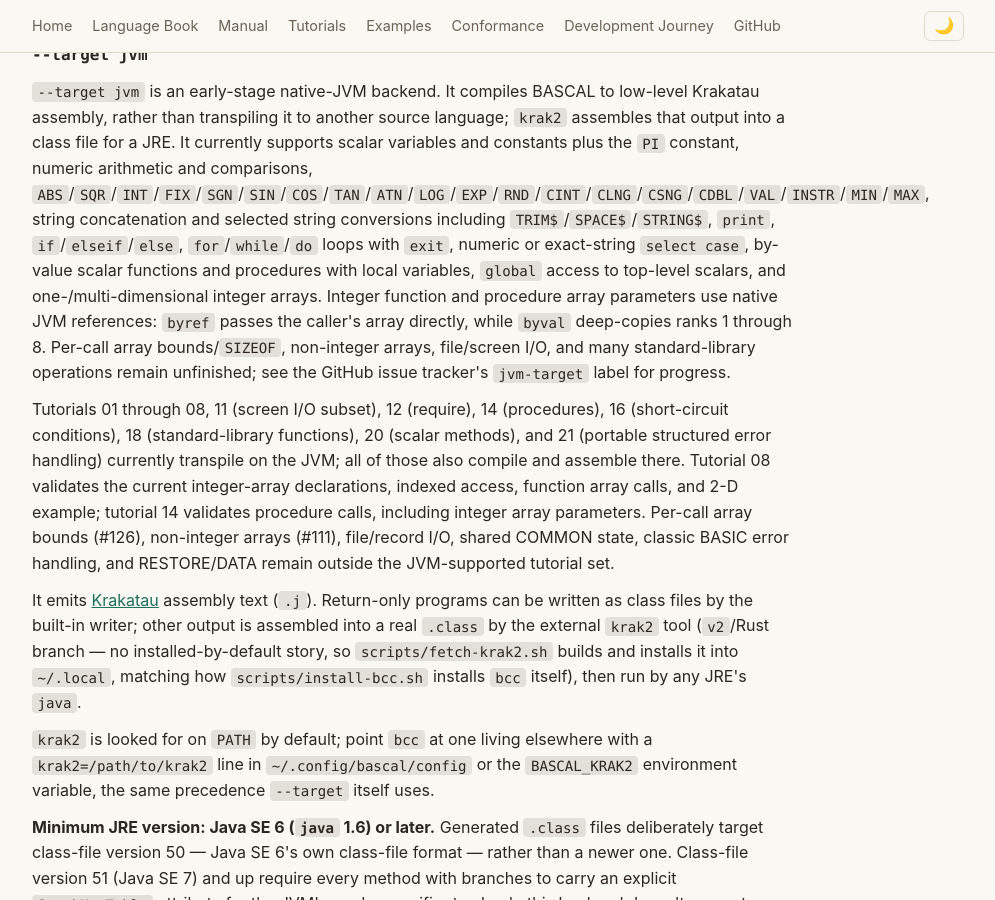
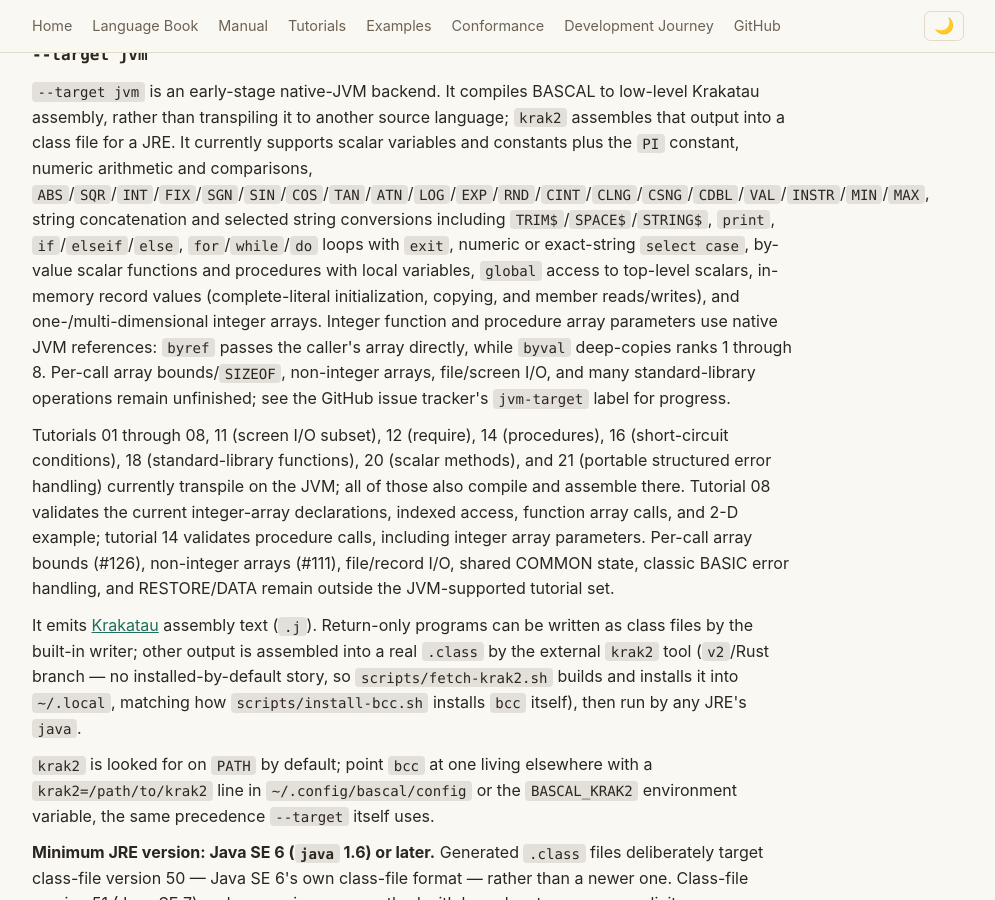
Before and after one commit to johnjoeallen/bascal, an MkDocs documentation site: the page built from docs/manual/command-line-reference.md, in a window 1280 px wide and 900 px high, scrolled down 7228 px. Shown: the whole window, without its empty margins (142-1137 px from the left). Built offline with MkDocs 1.6.1, drawn with Linux system fonts in a browser that asks for light colours.

Commit message:
test: cover in-memory records on jvm

```diff
--- a/docs/manual/command-line-reference.md
+++ b/docs/manual/command-line-reference.md
@@ -122,7 +122,7 @@ low-level Krakatau assembly, rather than transpiling it to another source
 language; `krak2` assembles that output into a class file for a JRE. It
 currently supports scalar variables and constants plus the `PI` constant,
 numeric arithmetic and comparisons,
-`ABS`/`SQR`/`INT`/`FIX`/`SGN`/`SIN`/`COS`/`TAN`/`ATN`/`LOG`/`EXP`/`RND`/`CINT`/`CLNG`/`CSNG`/`CDBL`/`VAL`/`INSTR`/`MIN`/`MAX`, string concatenation and selected string conversions including `TRIM$`/`SPACE$`/`STRING$`, `print`, `if`/`elseif`/`else`, `for`/`while`/`do` loops with `exit`, numeric or exact-string `select case`, by-value scalar functions and procedures with local variables, `global` access to top-level scalars, and one-/multi-dimensional integer arrays. Integer function and procedure array parameters use native JVM references: `byref` passes the caller's array directly, while `byval` deep-copies ranks 1 through 8. Per-call array bounds/`SIZEOF`, non-integer arrays, file/screen I/O, and many standard-library operations remain unfinished; see the GitHub issue tracker's `jvm-target` label for progress.
+`ABS`/`SQR`/`INT`/`FIX`/`SGN`/`SIN`/`COS`/`TAN`/`ATN`/`LOG`/`EXP`/`RND`/`CINT`/`CLNG`/`CSNG`/`CDBL`/`VAL`/`INSTR`/`MIN`/`MAX`, string concatenation and selected string conversions including `TRIM$`/`SPACE$`/`STRING$`, `print`, `if`/`elseif`/`else`, `for`/`while`/`do` loops with `exit`, numeric or exact-string `select case`, by-value scalar functions and procedures with local variables, `global` access to top-level scalars, in-memory record values (complete-literal initialization, copying, and member reads/writes), and one-/multi-dimensional integer arrays. Integer function and procedure array parameters use native JVM references: `byref` passes the caller's array directly, while `byval` deep-copies ranks 1 through 8. Per-call array bounds/`SIZEOF`, non-integer arrays, file/screen I/O, and many standard-library operations remain unfinished; see the GitHub issue tracker's `jvm-target` label for progress.
 
 Tutorials 01 through 08, 11 (screen I/O subset), 12 (require), 14 (procedures), 16 (short-circuit conditions), 18 (standard-library functions), 20 (scalar methods), and 21 (portable structured error handling) currently transpile on the JVM; all of those also compile and assemble there. Tutorial 08 validates the current integer-array declarations, indexed access, function array calls, and 2-D example; tutorial 14 validates procedure calls, including integer array parameters. Per-call array bounds (#126), non-integer arrays (#111), file/record I/O, shared COMMON state, classic BASIC error handling, and RESTORE/DATA remain outside the JVM-supported tutorial set.
 
```
Also changed, not shown: 1 other file.
